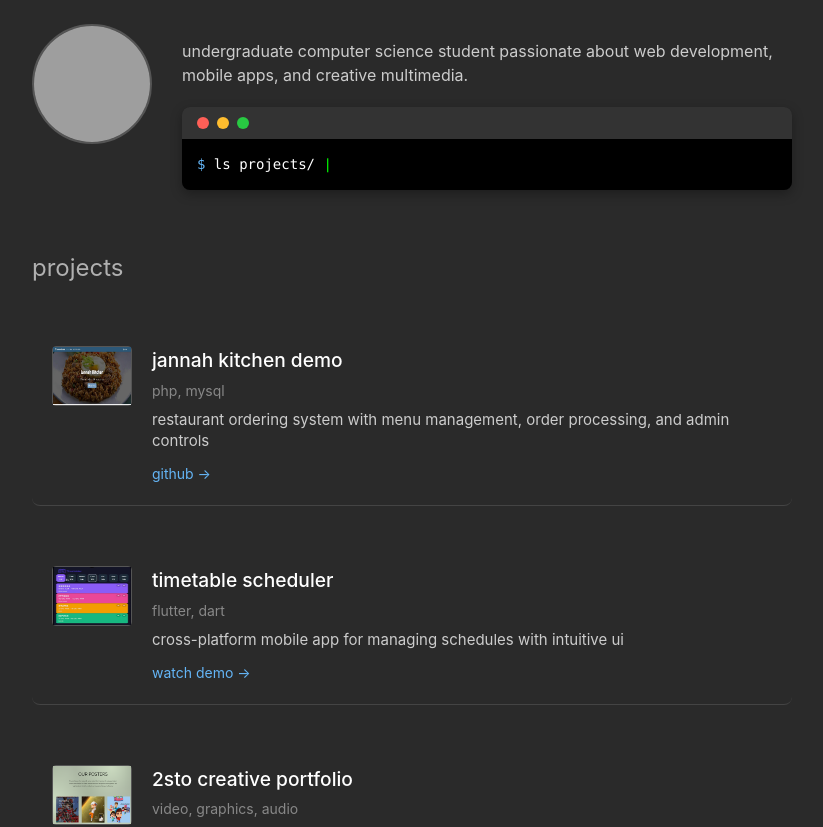
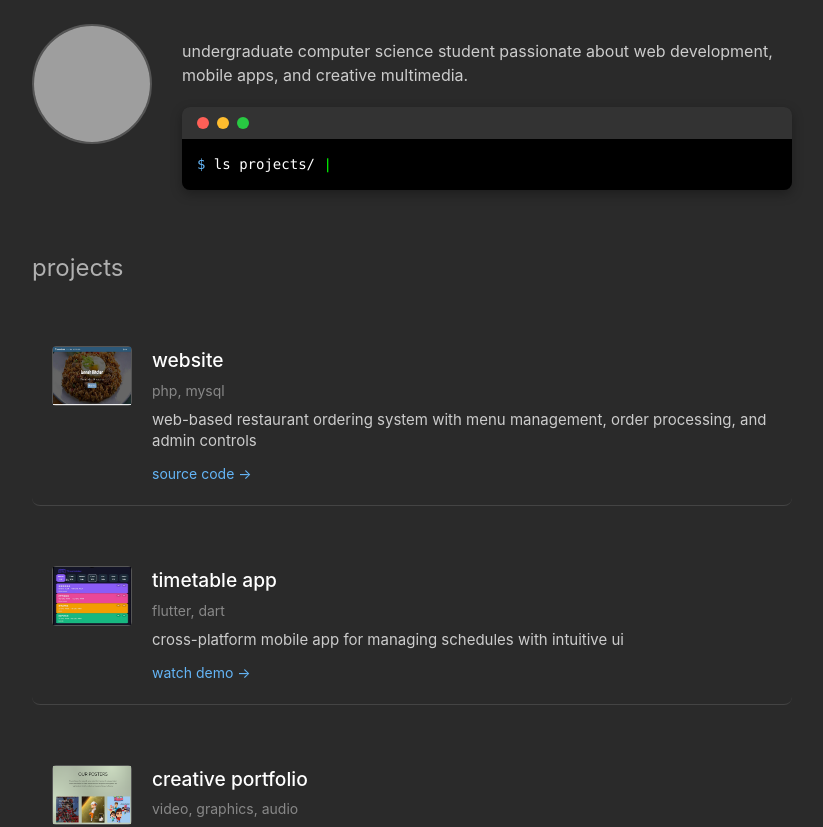
Before and after one commit to izzulirfan16/izzul.github.io, a plain HTML site: page index.html in a window 1280 px wide. Shown: the part 136-963 px from the top of the page, without its empty margins (228-1051 px from the left). Drawn offline with Linux system fonts and the light colour scheme; grey boxes are pictures that could not be loaded.

Commit message:
Update index.html

```diff
--- a/index.html
+++ b/index.html
@@ -441,10 +441,10 @@
                 <img src="jk.png" alt="jk" style="width:100%; height:100%;">
             </div>
             <div class="project-info">
-                <div class="project-title">jannah kitchen demo</div>
+                <div class="project-title">website</div>
                 <div class="project-tech">php, mysql</div>
-                <div class="project-description">restaurant ordering system with menu management, order processing, and admin controls</div>
-                <a href="https://github.com/izzulirfan16/jannah-kitchen-demo" class="project-link" target="_blank">github →</a>
+                <div class="project-description">web-based restaurant ordering system with menu management, order processing, and admin controls</div>
+                <a href="https://github.com/izzulirfan16/jannah-kitchen-demo" class="project-link" target="_blank">source code →</a>
             </div>
         </div>
 
@@ -453,7 +453,7 @@
                 <img src="flutter.png" alt="app" style="width:100%; height:100%;">
             </div>
             <div class="project-info">
-                <div class="project-title">timetable scheduler</div>
+                <div class="project-title">timetable app</div>
                 <div class="project-tech">flutter, dart</div>
                 <div class="project-description">cross-platform mobile app for managing schedules with intuitive ui</div>
                 <a href="https://youtu.be/x5rhUglgmTk" class="project-link" target="_blank">watch demo →</a>
@@ -465,7 +465,7 @@
                 <img src="create.png" alt="etc" style="width:100%; height:100%;">
             </div>
             <div class="project-info">
-                <div class="project-title">2sto creative portfolio</div>
+                <div class="project-title">creative portfolio</div>
                 <div class="project-tech">video, graphics, audio</div>
                 <div class="project-description">multimedia showcase including video production, graphic design, and audio work</div>
                 <a href="https://izzulirfan1606.wixsite.com/2sto-portfolio" class="project-link" target="_blank">view portfolio →</a>
```
